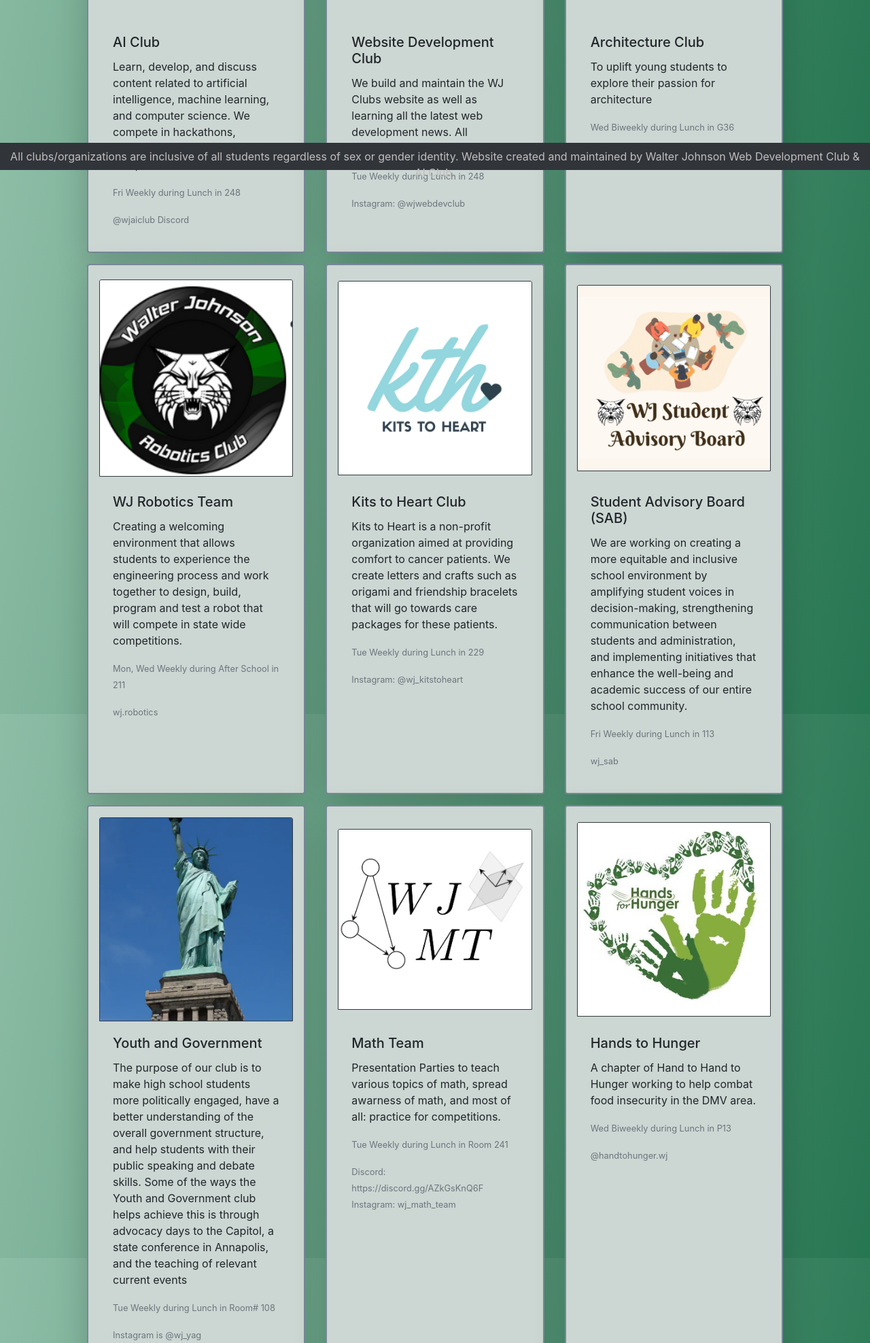
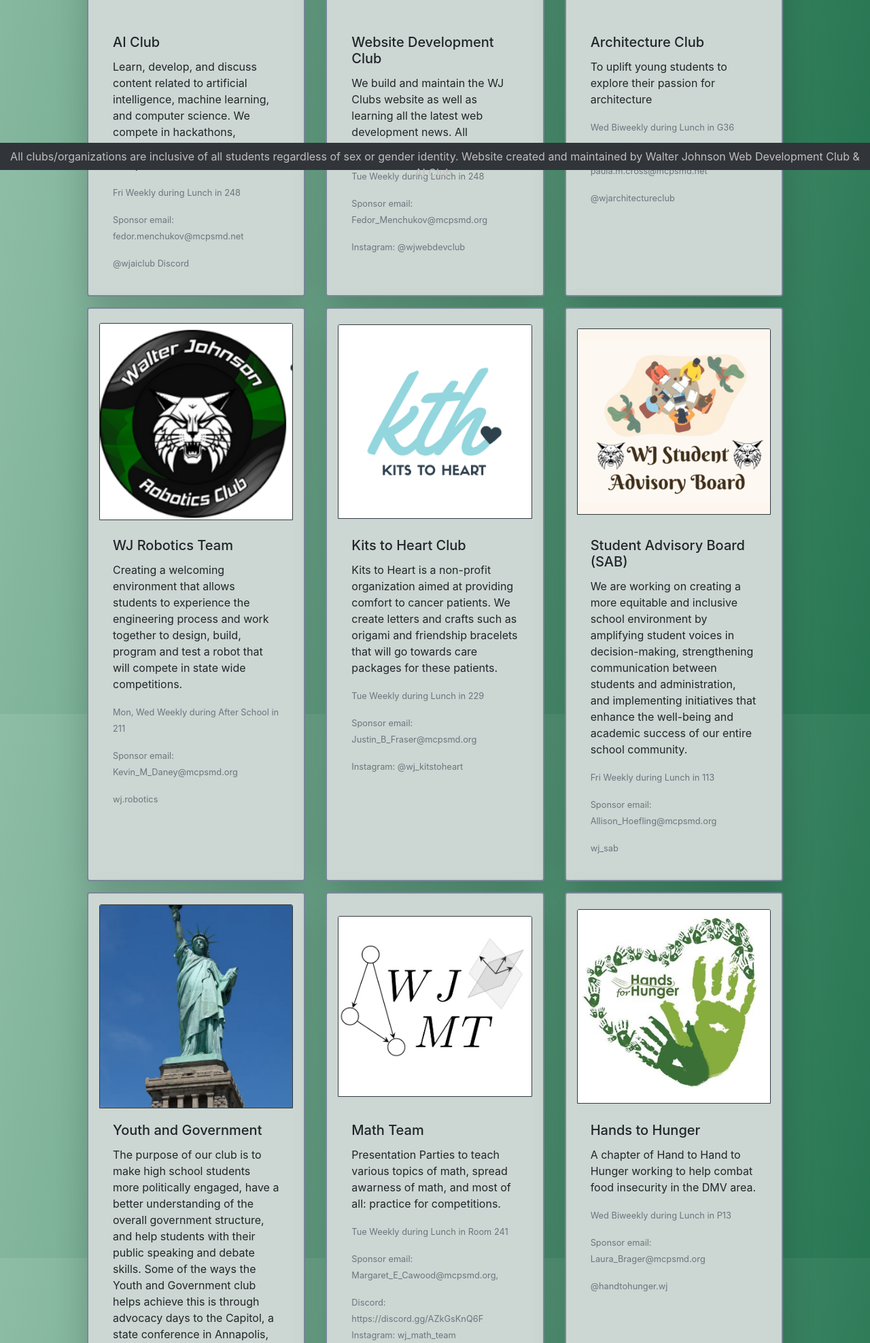
Before and after one commit to WJ-Machine-Learning-and-CS-Club/club-website-alpha, a Flask app: page /clubslist in a window 1280 px wide. Shown: the part 550-2525 px from the top of the page at 68% size. Run offline with Flask 3, Linux system fonts and the light colour scheme; some libraries are stand-ins or nearby versions.

Commit message:
Update clubs.html

```diff
--- a/templates/clubs.html
+++ b/templates/clubs.html
@@ -226,7 +226,7 @@ window.addEventListener('DOMContentLoaded', () => {
             <!-- <p class="card-text"><small class="text-muted">{{ club['Select all the days of the week that your club meets'] }} during {{ club['When does your club meet?'] }} in {{ club['Club Meeting Location'] }}</small></p>
             <p class="card-text"><small class="text-muted">{{ club['Social Media Handles (optional)'] }}</small></p> -->
             <p class="card-text"><small class="text-muted">{{ club['Meeting Days'] }} {{club['Club Meeting Frequency']}} during {{ club['Meeting Times'] }} in {{ club['Meeting Location'] }}</small></p>
-            <p class="card-text"><small class="text-muted">{{ club['Sponsor email'] }} </small></p>
+            <p class="card-text"><small class="text-muted"> Sponsor email: {{ club['Sponsor email address'] }} </small></p>
             <p class="card-text"><small class="text-muted">{{ club['Social Media Handles'] }}</small></p>
           </div>
         </div>
```
